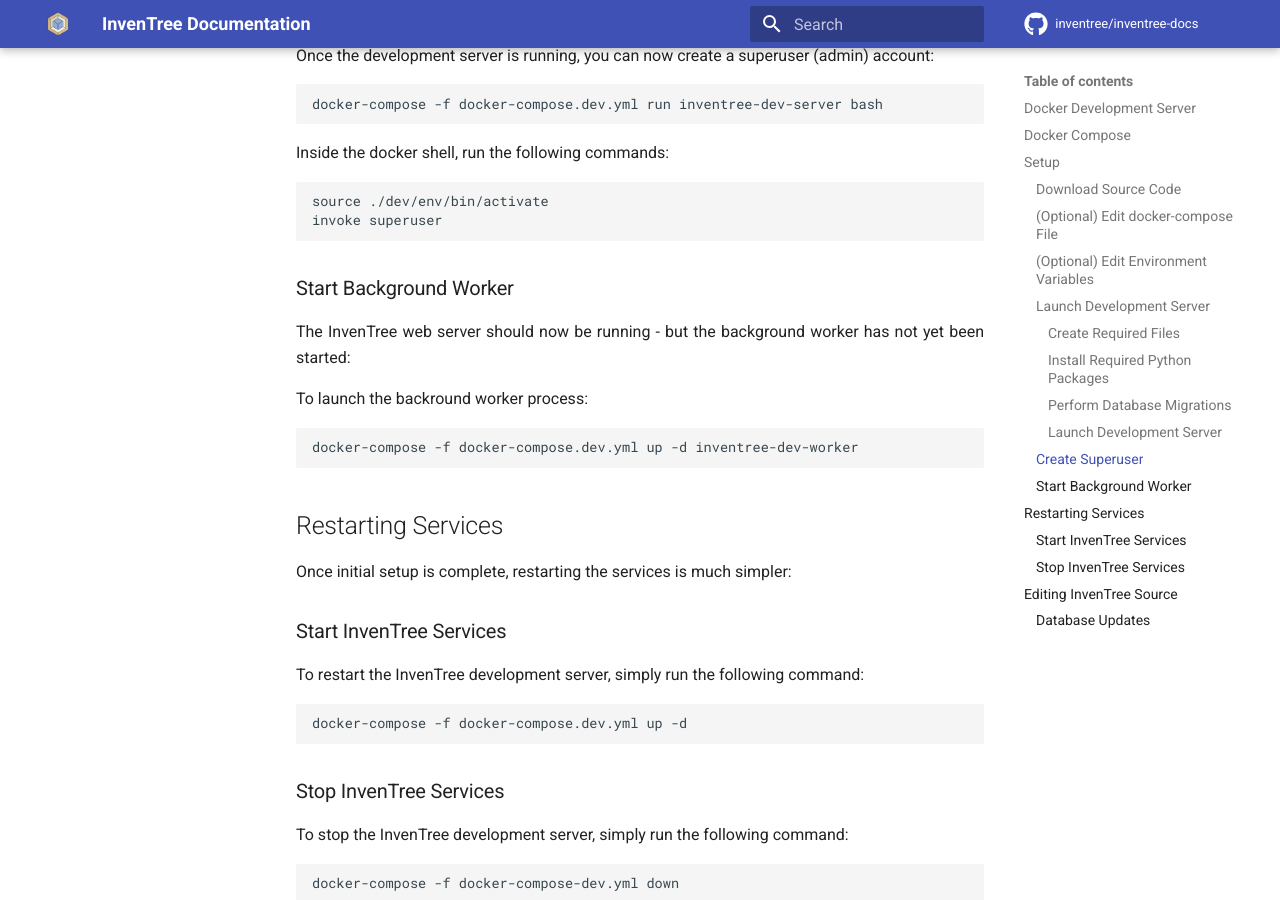
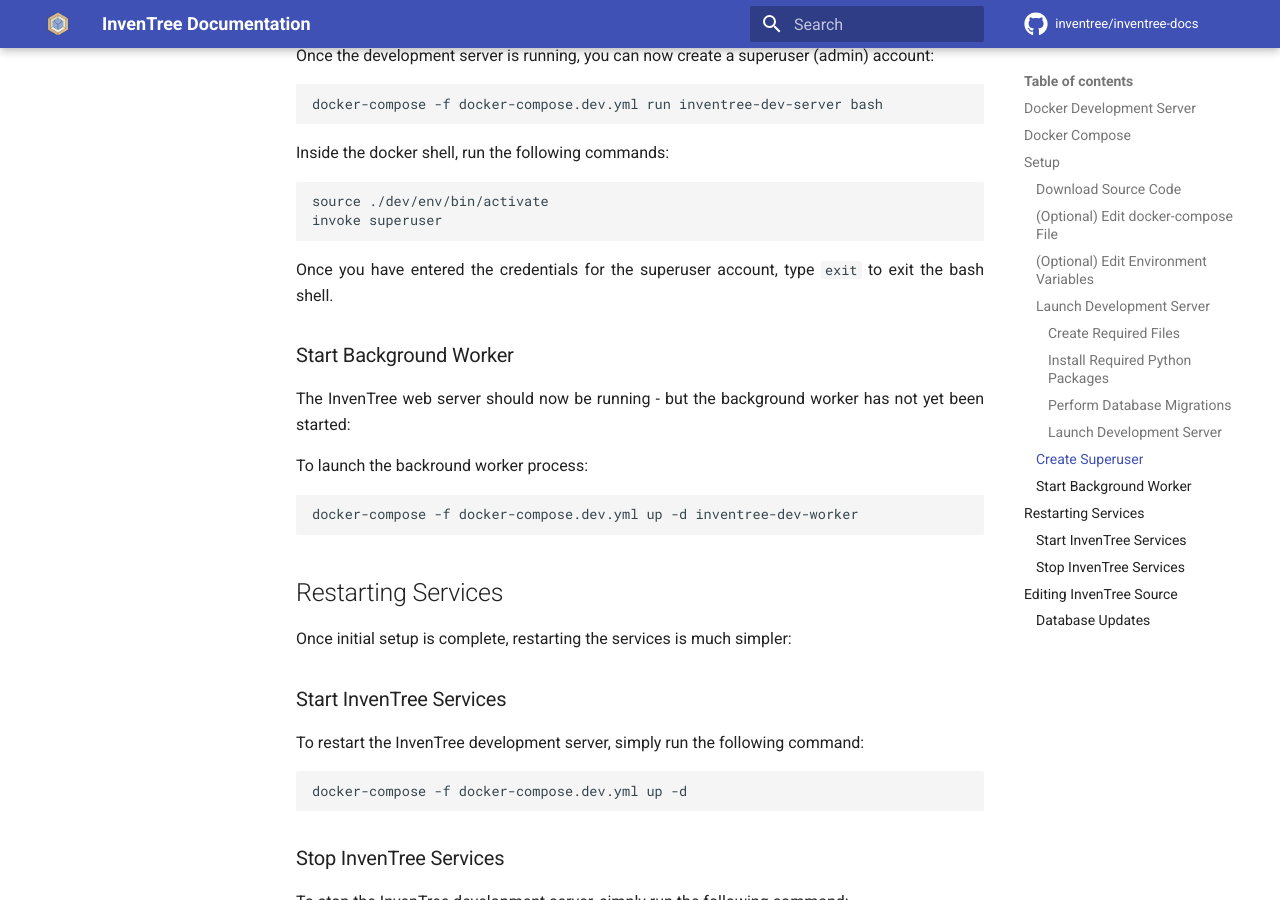
Before and after one commit to inventree/inventree-docs, an MkDocs documentation site: the page built from docs/start/docker_dev.md, in a window 1280 px wide and 900 px high, scrolled down 2857 px. Built offline with MkDocs 1.6.1 and Material for MkDocs 9.7.7, drawn with Linux system fonts in a browser that asks for light colours; a script that is not in the unit is left out; comment, search, counter and statistics services are not loaded.

Commit message:
Add comment

````diff
--- a/docs/start/docker_dev.md
+++ b/docs/start/docker_dev.md
@@ -110,6 +110,8 @@ source ./dev/env/bin/activate
 invoke superuser
 ```
 
+Once you have entered the credentials for the superuser account, type `exit` to exit the bash shell.
+
 ### Start Background Worker
 
 The InvenTree web server should now be running - but the background worker has not yet been started:
````
